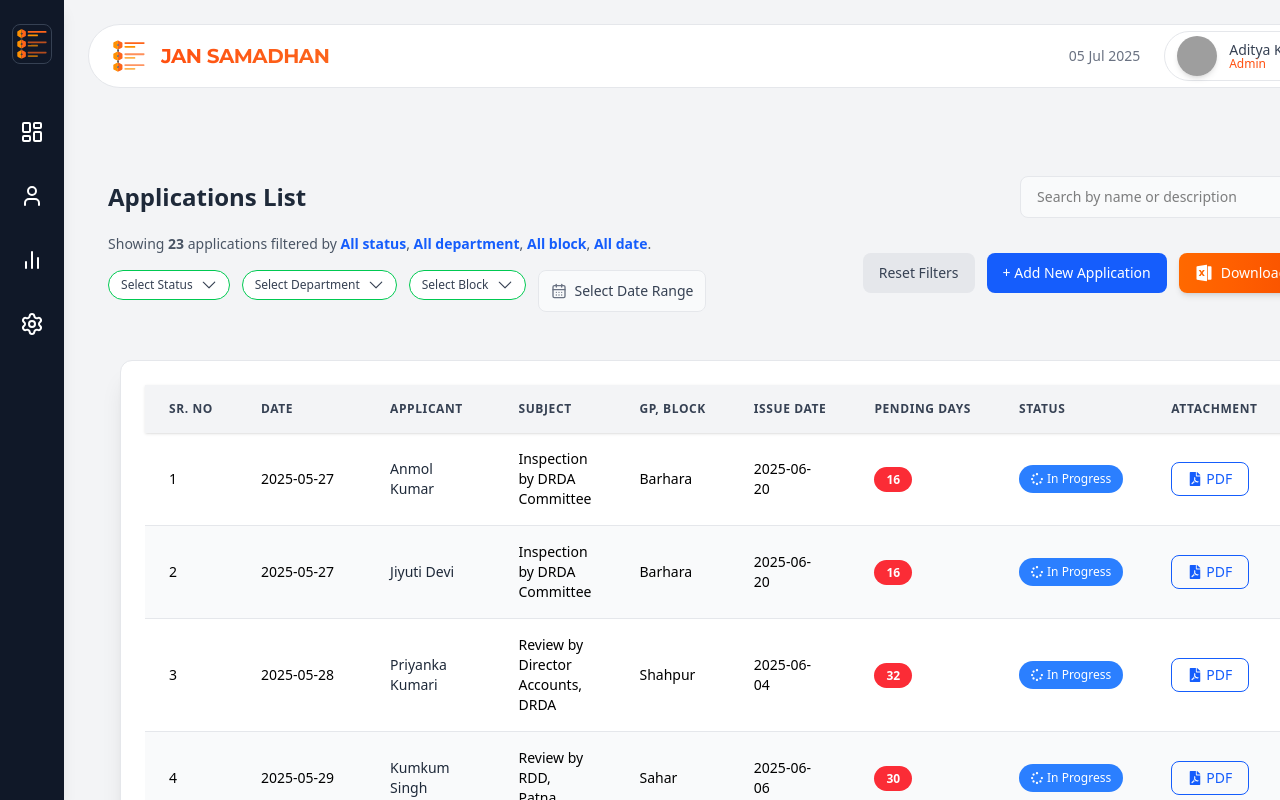
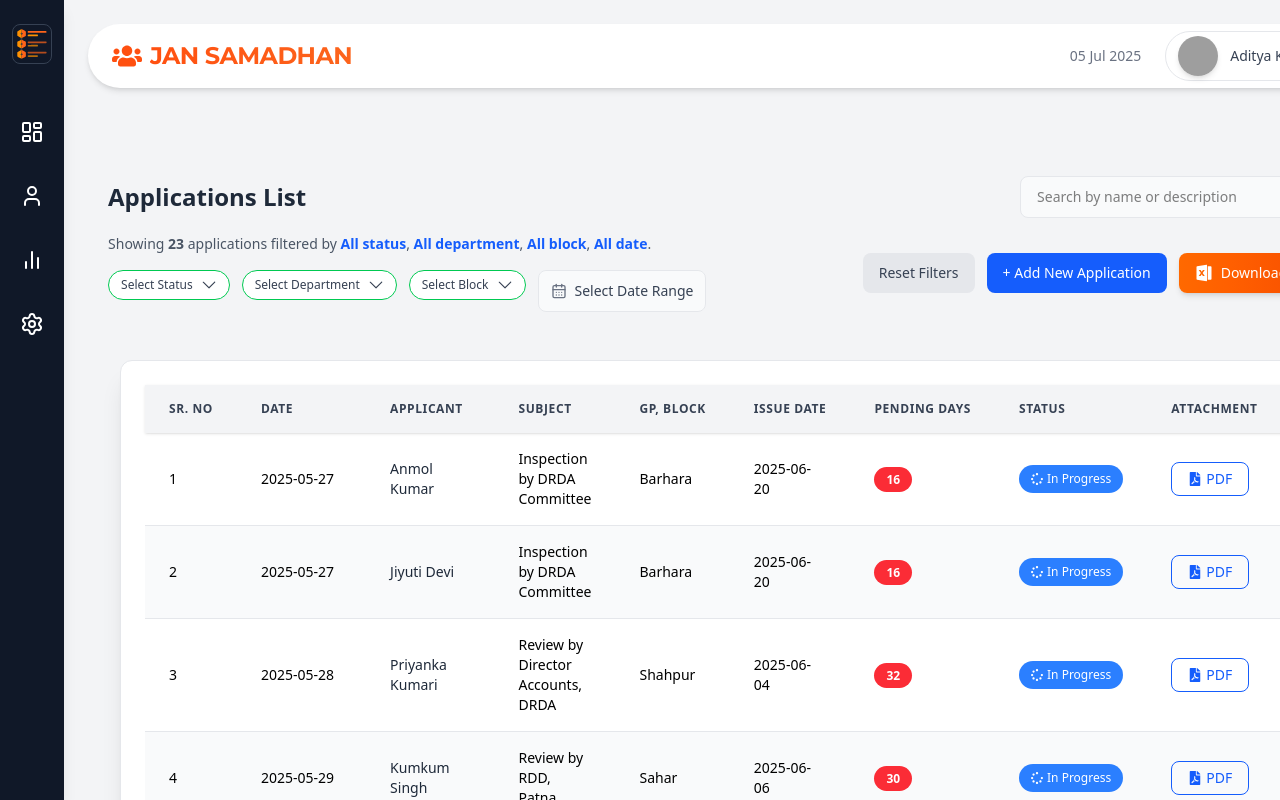
Before and after one commit to Pranavkumar2025/DakPad_For_Updates, a React (Vite) app in the folder Client/: page /Admin in a window 1280 px wide. Shown: the top 800 px of the page. Built offline with nearby package versions, Linux system fonts and the light colour scheme; grey boxes are pictures that could not be loaded.

Commit message:
New Commit

```diff
--- a/Client/src/components/Navbar.jsx
+++ b/Client/src/components/Navbar.jsx
@@ -14,23 +14,18 @@
   };
 
   return (
-    <div className="h-16 ml-16 p-6 bg-white border border-gray-200 flex items-center justify-between px-6 rounded-full">
-
+    <div className="h-16 ml-16 p-6 bg-white shadow-md flex items-center justify-between px-6 rounded-full">
       {/* Logo with Icon */}
       <motion.div
-        className="flex items-center gap-4"
+        className="flex items-center gap-2"
         initial={{ opacity: 0, y: -20 }}
         animate={{ opacity: 1, y: 0 }}
         transition={{ duration: 0.5 }}
         whileHover={{ scale: 1.05 }}
       >
-        <img
-          src="/logo.svg"
-          alt="Dak Pad Logo"
-          className="w-8 h-8"
-        />
+        <FaUsers className="text-3xl text-[#ff5010]" />
         <span
-          className="text-xl font-bold text-transparent uppercase bg-clip-text bg-gradient-to-r from-[#ff5010] to-[#fc641c] tracking-tight"
+          className="text-2xl font-bold text-transparent uppercase bg-clip-text bg-gradient-to-r from-[#ff5010] to-[#fc641c] tracking-tight"
           style={{ fontFamily: "'Montserrat', sans-serif" }}
         >
           Jan Samadhan
@@ -42,14 +37,12 @@
 
         <div className="flex items-center gap-3 border border-gray-200 py-1 px-3 rounded-full">
           <img
-            src="https://img.freepik.com/premium-vector/male-face-avatar-icon-set-flzat-design-social-media-profiles_1281173-3806.jpg?semt=ais_hybrid&w=740"
+            src="https://img.freepik.com/premium-vector/male-face-avatar-icon-set-flat-design-social-media-profiles_1281173-3806.jpg?semt=ais_hybrid&w=740"
             alt="user"
             className="w-10 h-10 rounded-full shadow-md"
           />
-
           <div className="flex flex-col">
             <span className="text-sm font-medium text-gray-700">Aditya Kumar</span>
-            <p className="text-xs text-[#ff5010] -mt-1">Admin</p>
           </div>
         </div>
 
```
